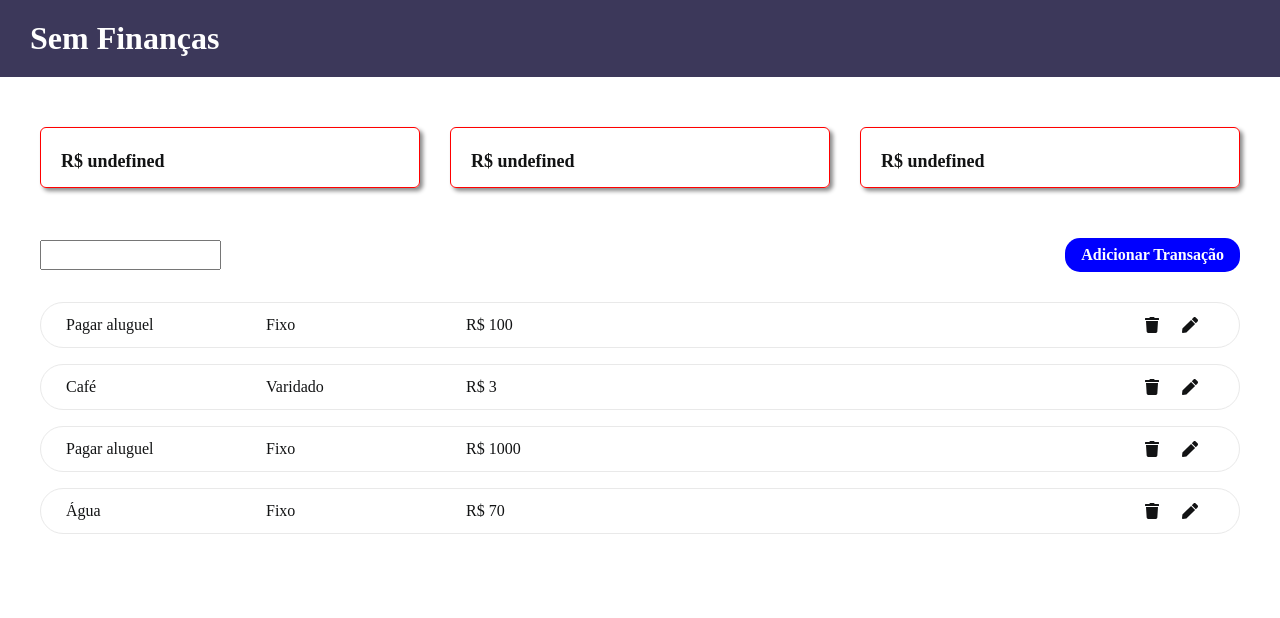
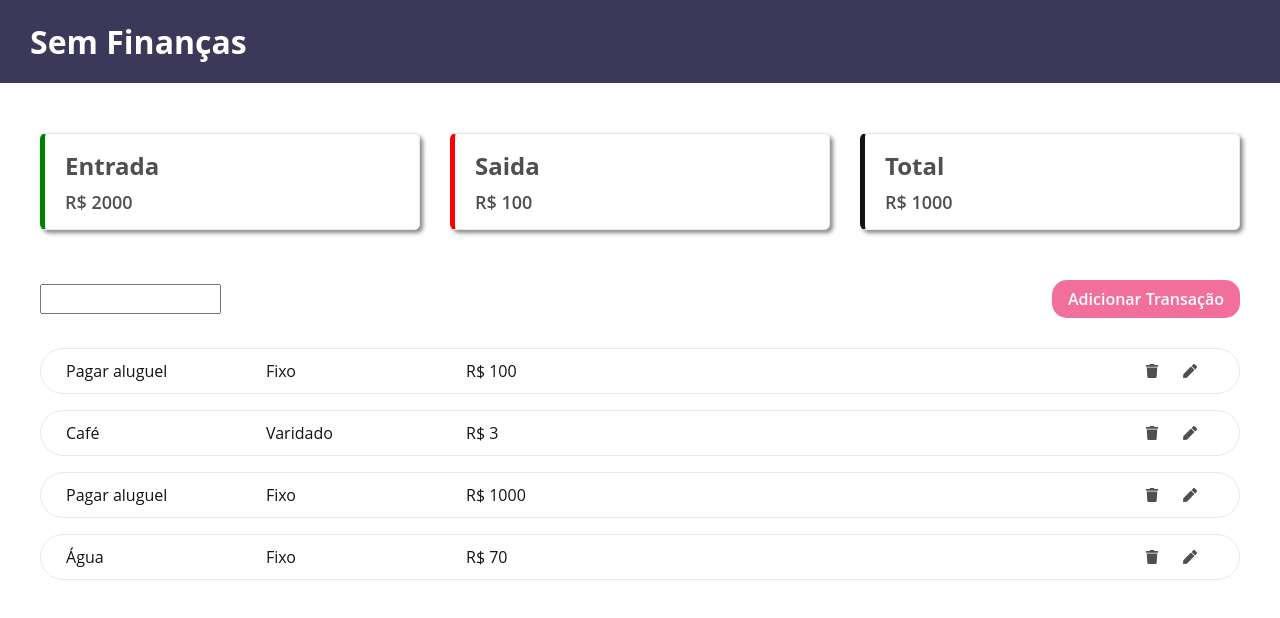
Before and after one commit to rafaeloliveirasilva05/sem-finaca, a React (Create React App) app: page / in a window 1280 px wide. Shown: the top 618 px of the page. Built offline with nearby package versions, Linux system fonts and the light colour scheme.

Commit message:
ajust layout

```diff
--- a/src/components/CardsValues/styles.css
+++ b/src/components/CardsValues/styles.css
@@ -2,8 +2,8 @@
   padding: 15px 20px;
   width: 100%;
   border-radius: 6px;
-
-  border: 1px solid red;
+  color: #4d4f50;
+  border: 1px solid #e9e9e9;
   box-shadow: 3px 3px 4px #888888;
 }
 
--- a/src/components/ItemList/index.jsx
+++ b/src/components/ItemList/index.jsx
@@ -19,14 +19,14 @@ export function ItemList(props) {
           className="container-buttons"
           onClick={() => props.handleDeletarItem(id)}
         >
-          <FaTrash />
+          <FaTrash size={14} color="#4d4f50" />
         </div>
         <div
           title="Editar"
           className="container-buttons"
           onClick={() => props.handleEditItem(id)}
         >
-          <FaPen />
+          <FaPen size={14} color="#4d4f50" />
         </div>
       </div>
     </div>
--- a/src/components/ItemList/styles.css
+++ b/src/components/ItemList/styles.css
@@ -45,5 +45,5 @@
 }
 
 .container-buttons:hover {
-  background-color: blue;
+  background-color: rgba(233,233,233,0.8);
 }
--- a/src/pages/Dashboard/index.jsx
+++ b/src/pages/Dashboard/index.jsx
@@ -28,7 +28,6 @@ const listFinanceData = [
     type: 'Fixo',
     value: '70',
   },
-
 ];
 
 export function Dashboard() {
@@ -41,9 +40,9 @@ export function Dashboard() {
     >
       <div className="constainer-dashboard">
         <div className="constainer-card-values">
-          <CardsValues />
-          <CardsValues />
-          <CardsValues />
+          <CardsValues title="Entrada" value="2000" type="deposit" />
+          <CardsValues title="Saida" value="100" type="spent" />
+          <CardsValues title="Total" value="1000" type="total" />
         </div>
 
         <div className="container-filter">
--- a/src/pages/Dashboard/styles.css
+++ b/src/pages/Dashboard/styles.css
@@ -21,7 +21,7 @@
 
 .button-add-item {
   padding: 8px 16px;
-  background-color: blue;
+  background-color: #f36f9b;
   border-radius: 15px;
   display: flex;
   align-items: center;
--- a/src/styles/globals.css
+++ b/src/styles/globals.css
@@ -6,6 +6,6 @@
 
 body {
   font-size: 16px;
-  font: 'Helvetica Neue', Arial, sans-serif;
+  font-family: 'Open Sans',sans-serif;
   color: #121314;
 }
```
